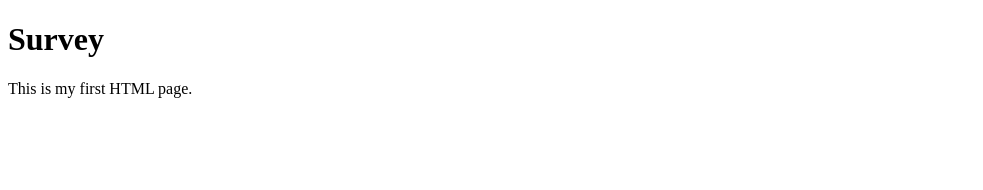
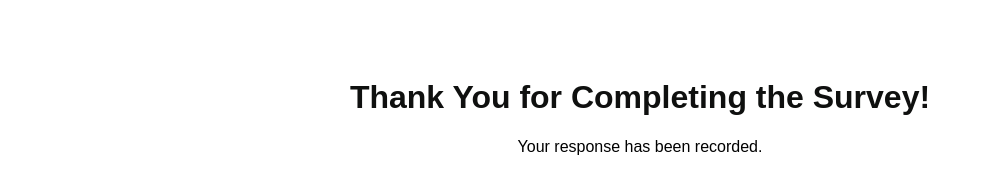
Before and after one commit to Ericyu9728/Test, a plain HTML site: page test.html in a window 1280 px wide. Shown: the whole page, without its empty margins (0-983 px from the left). Drawn offline with Linux system fonts and the light colour scheme.

Commit message:
Thank you.html
last page for thank you

```diff
--- a/test.html
+++ b/test.html
@@ -3,10 +3,29 @@
 <head>
     <meta charset="UTF-8">
     <meta name="viewport" content="width=device-width, initial-scale=1.0">
-    <title>My First HTML Page</title>
+    <title>Thank You</title>
+    <style>
+        body {
+            font-family: Arial, sans-serif;
+            text-align: center;
+            padding: 50px;
+        }
+        h1 {
+            color: #0f100f;
+        }
+    </style>
 </head>
 <body>
-    <h1>Survey</h1>
-    <p>This is my first HTML page.</p>
+    <h1>Thank You for Completing the Survey!</h1>
+    <p>Your response has been recorded.</p>
+    <script>
+        // 获取 URL 参数，例如 surveyID
+        function getQueryParam(param) {
+            var urlParams = new URLSearchParams(window.location.search);
+            return urlParams.get(param);
+        }
+
+
+    </script>
 </body>
 </html>
```
